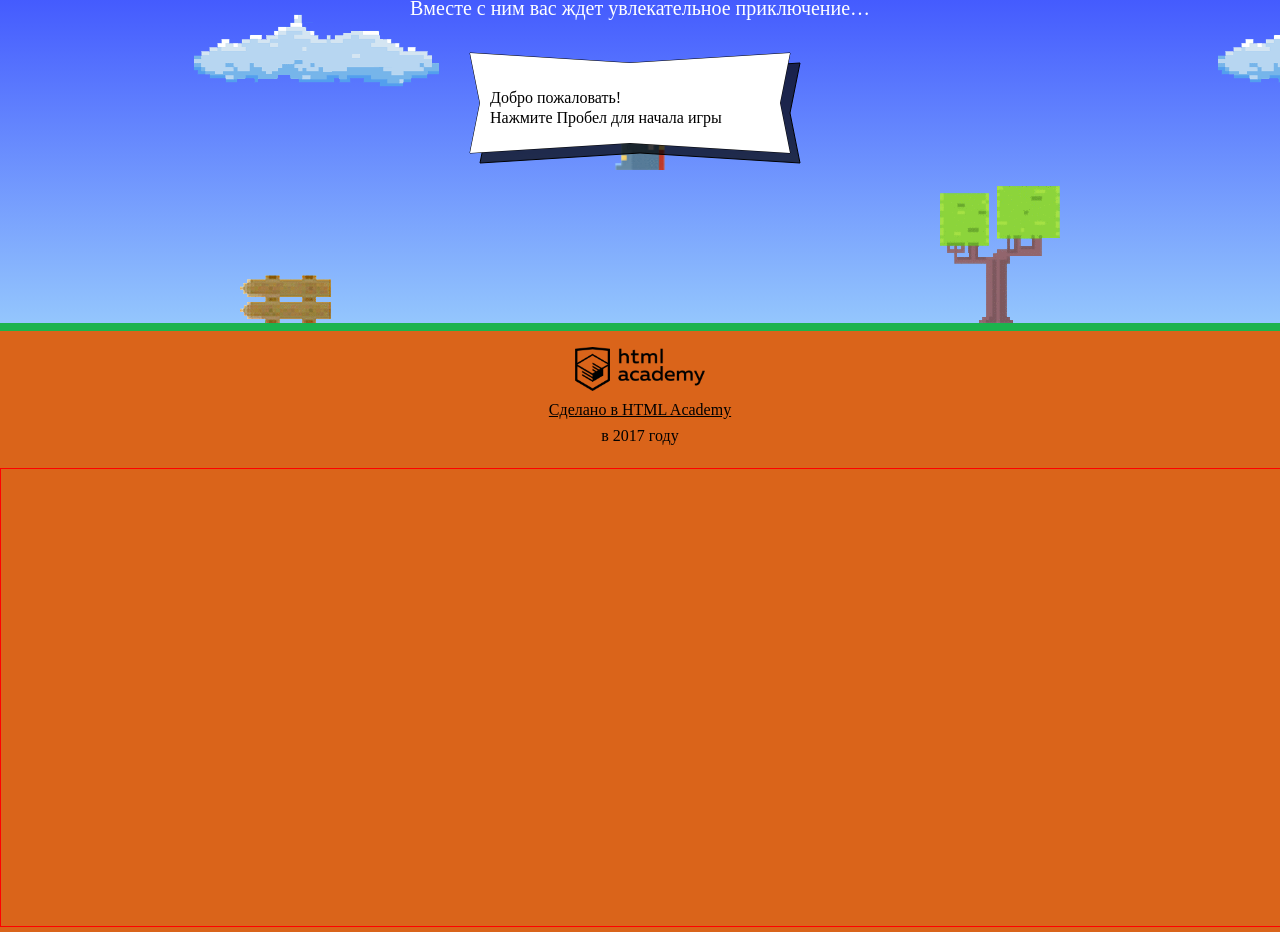
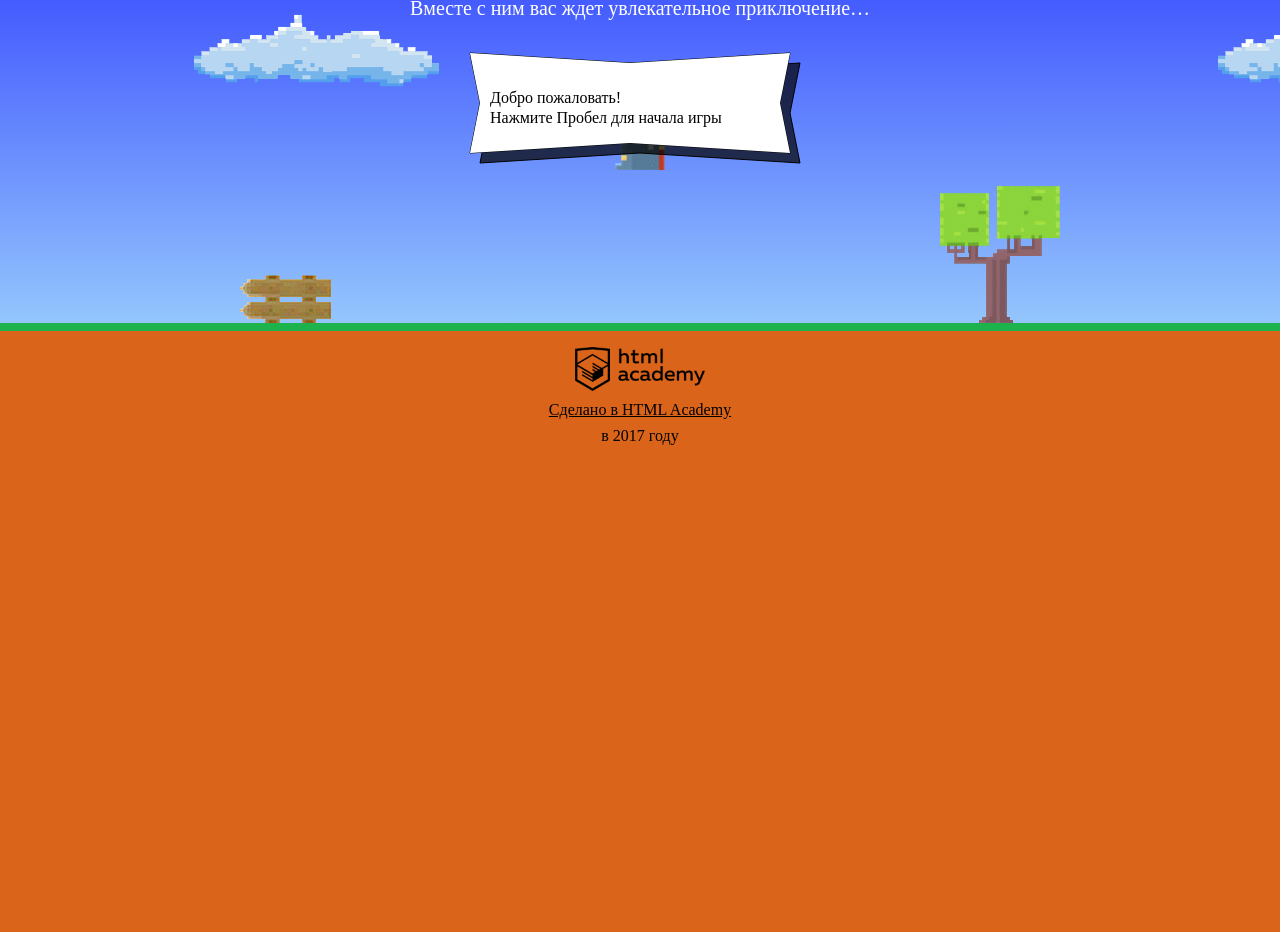
Before and after one commit to katgap/784403-code-and-magick, a website: page index.html in a window 1280 px wide. Shown: the part 276-1208 px from the top of the page. Drawn offline with Linux system fonts and the light colour scheme; a web font is replaced by a local one.

```diff
--- a/index.html
+++ b/index.html
@@ -181,7 +181,7 @@
   </div>
 </template>
 
-<canvas id="canvas" width="420px" style="width: 100%; border: solid 1px red;"></canvas>
+<canvas id="canvas" width="420px" style="width: 100%"></canvas>
 
 <script>
   var fireballSize = 22;
```
